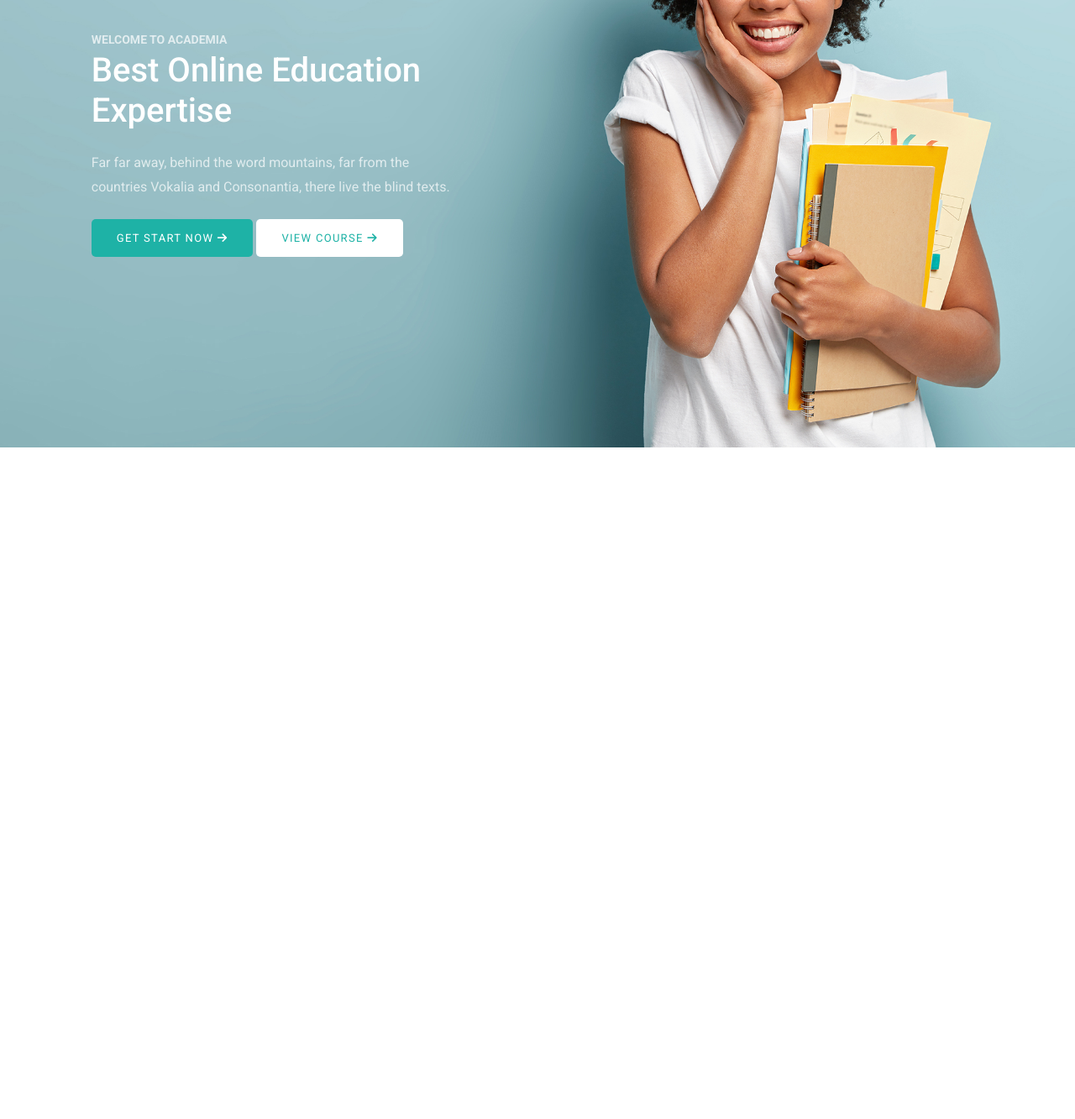
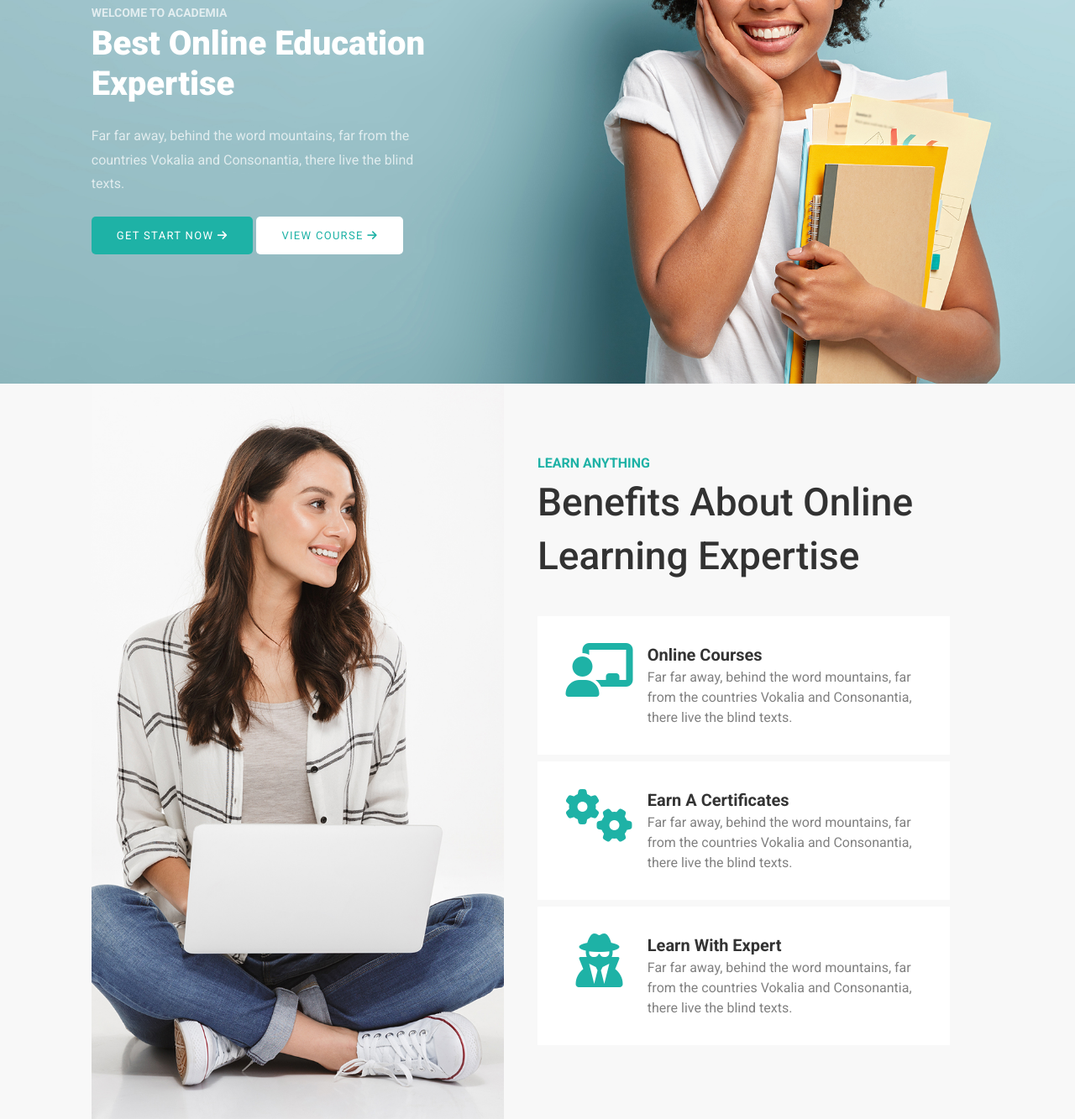
Before and after one commit to Rakibul-github/Academia-2nd-formative-assesment-template-with-flex-layout-system, a plain HTML site: page index.html in a window 1280 px wide. Shown: the part 267-1600 px from the top of the page at 84% size. Before the commit the page ends 800 px from the top, so only its background shows below. Drawn offline with Linux system fonts and the light colour scheme.

Commit message:
Added some section with design at Academia 2nd formative template

```diff
--- a/assets/css/style.css
+++ b/assets/css/style.css
@@ -1,6 +1,6 @@
 :root{
     --brand-color: #1EB2A6;
-    --para-color: #999999;
+    --para-color: rgba(255,255,255,0.7);
     --font-family: 'Roboto', sans-serif;
 }
 *{
@@ -45,16 +45,28 @@ img{
     display: flex;
 }
 .container{
-    width: 83vw;
+    width: 83%;
     margin: 0 auto;
+}
+.animation{
+    position: relative;
+    animation: animation-content 2s 1;
+}
+@keyframes animation-content{
+    0%{
+        bottom: -120px;
+    }
+    100%{
+        bottom: 0;
+    }
 }
 /* common code end  */
 /* header code start  */
 header{
-    background: url(../images/bg_1.jpg);
+    background: url(../images/bg_1.jpg) fixed;
     background-size: cover;
-    width: 100vw;
-    height: 100vh;
+    width: 100%;
+    height: 100%;
 }
 /* .header-top-nav code start  */
 header .header-top-nav{
@@ -157,7 +169,7 @@ header .header-top-nav{
 
 /* nav code start  */
 nav .nav-inner{
-    width: 96vw;
+    width: 95%;
     margin: 0 auto;
     background: rgba(255, 255, 255, 0.1);
     justify-content: space-between;
@@ -219,17 +231,9 @@ nav .nav-inner .nav-links ul {
 /* header-content code start  */
 .header-inner .header-content{
     position: relative;
-    max-width: 34vw;
-    margin-top: 18vh;
-    animation: header-content 2s 1;
-}
-@keyframes header-content{
-    0%{
-        bottom: -120px;
-    }
-    100%{
-        bottom: 0;
-    }
+    max-width: 40%;
+    margin-top: 7rem;
+    padding-bottom: 9.6rem;
 }
 .header-inner .header-content h5{
     font-size: 14px;
@@ -240,7 +244,7 @@ nav .nav-inner .nav-links ul {
 }
 .header-inner .header-content h1{
     font-size: 40px;
-    font-weight: 500;
+    font-weight: 900;
     color: #fff;
     text-transform: capitalize;
     line-height: 48px;
@@ -274,3 +278,62 @@ nav .nav-inner .nav-links ul {
     background: #1EB2A6;
 }
 /* header code end  */
+
+/* About section code start  */
+.about{
+    background: #F8F8F8;
+    width: 100%;
+    height: 100%;
+}
+.about-inner .about-image{
+    flex: 1;
+    align-items: center;
+}
+.about-inner .about-content{
+    flex: 1;
+    padding: 5rem 2.5rem;
+}
+/* .about-content-expertise code start  */
+.about-inner .about-content h2{
+    margin-bottom: 2.5rem;
+}
+.about-inner .about-content .about-content-expertise .expertise-lists{
+    background: #fff;
+    padding: 2rem 1rem;
+    margin-bottom: 8px;
+    transition: .5s all;
+}
+.about-inner .about-content .about-content-expertise .expertise-lists-icon{
+    flex: 1;
+}
+.about-inner .about-content .about-content-expertise .expertise-lists-icon i{
+    font-size: 4rem;
+    color: var(--brand-color);
+    display: flex;
+    justify-content: center;
+    align-items: center;
+}
+.about-inner .about-content .about-content-expertise .expertise-lists-content{
+    flex: 3;
+}
+.about-inner .about-content .about-content-expertise .expertise-lists-content h3{
+    color: rgba(0, 0, 0, 0.8);
+    text-transform: capitalize;
+    font-size: 20px;
+}
+.about-inner .about-content .about-content-expertise .expertise-lists-content p{
+    color: gray;
+    font-size: 1rem;
+    line-height: 1.5;
+}
+.about-inner .about-content .about-content-expertise .expertise-lists:hover{
+    background: var(--brand-color);
+}
+.about-inner .about-content .about-content-expertise .expertise-lists:hover  .expertise-lists-icon i,
+.about-inner .about-content .about-content-expertise .expertise-lists:hover  .expertise-lists-content h3{
+    color: #fff;
+}
+.about-inner .about-content .about-content-expertise .expertise-lists:hover  .expertise-lists-content p{
+    color: var(--para-color);
+}
+/* About section code end  */
--- a/index.html
+++ b/index.html
@@ -53,7 +53,7 @@
                 </div>
             </section>
         </nav>
-        <section class="header-inner container">
+        <section class="header-inner container animation">
             <div class="header-content">
                 <h5>WELCOME TO ACADEMIA</h5>
                 <h1>Best Online Education Expertise</h1>
@@ -66,5 +66,53 @@
         </section>
     </header>
     <!-- header section end  -->
+    <!-- About section start  -->
+    <section class="about">
+        <section class="about-inner container d-flex animation">
+            <div class="about-image">
+                <img src="assets/images/about.jpg" alt="About Image" title="Academia">
+            </div>
+            <div class="about-content">
+                <h3>LEARN ANYTHING</h3>
+                <h2>Benefits About Online Learning Expertise</h2>
+                <div class="about-content-expertise">
+                    <div class="expertise-lists d-flex">
+                        <div class="expertise-lists-icon">
+                            <i class="fa-solid fa-chalkboard-user"></i>
+                        </div>
+                        <div class="expertise-lists-content">
+                            <h3>Online Courses</h3>
+                            <p>
+                                Far far away, behind the word mountains, far from the countries Vokalia and Consonantia, there live the blind texts.
+                            </p>
+                        </div>
+                    </div> <!--single line end-->
+                    <div class="expertise-lists d-flex">
+                        <div class="expertise-lists-icon">
+                            <i class="fa-solid fa-gears"></i>
+                        </div>
+                        <div class="expertise-lists-content">
+                            <h3>Earn A Certificates</h3>
+                            <p>
+                                Far far away, behind the word mountains, far from the countries Vokalia and Consonantia, there live the blind texts.
+                            </p>
+                        </div>
+                    </div> <!--single line end-->
+                    <div class="expertise-lists d-flex">
+                        <div class="expertise-lists-icon">
+                            <i class="fa-solid fa-user-secret"></i>
+                        </div>
+                        <div class="expertise-lists-content">
+                            <h3>Learn with Expert</h3>
+                            <p>
+                                Far far away, behind the word mountains, far from the countries Vokalia and Consonantia, there live the blind texts.
+                            </p>
+                        </div>
+                    </div> <!--single line end-->
+                </div>
+            </div>
+        </section>
+    </section>
+    <!-- About section end  -->
 </body>
 </html>
```
